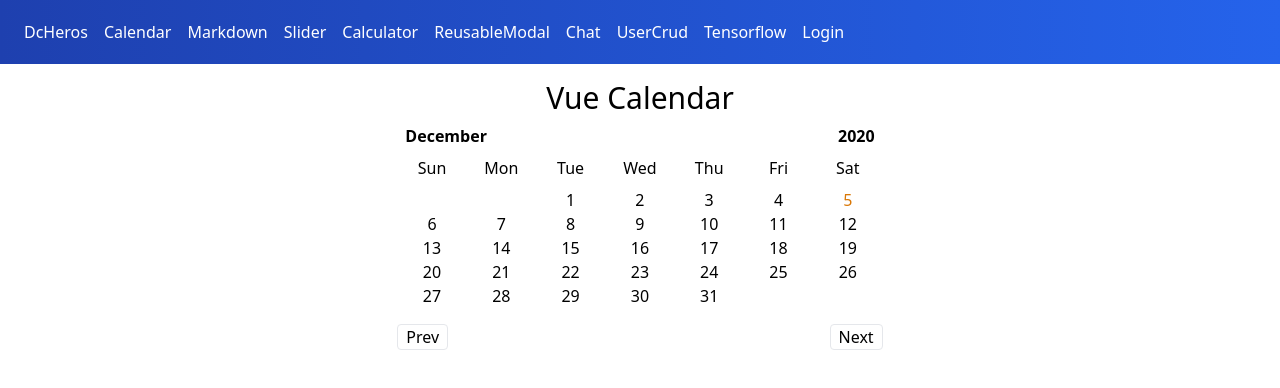
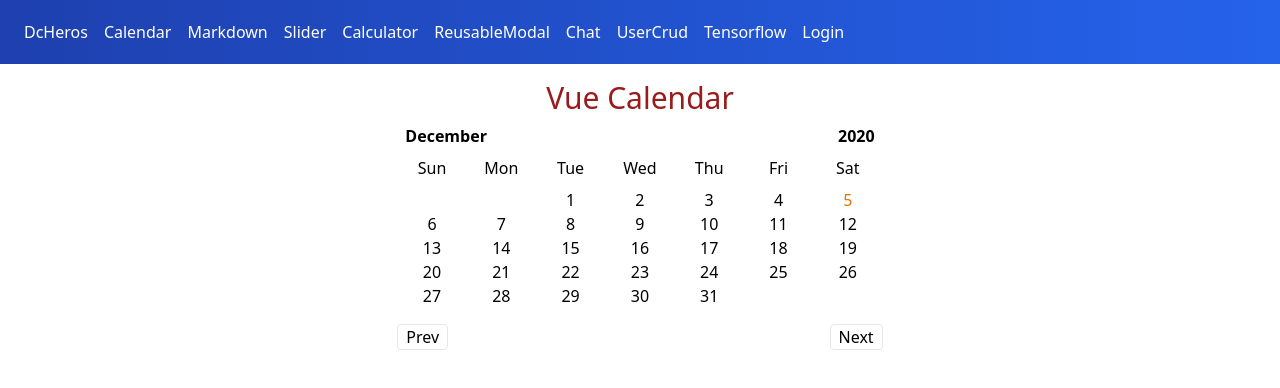
Before and after one commit to jergra/vue-3-project, a Vue app: page /Calendar in a window 1280 px wide. Shown: the top 388 px of the page. Built offline with nearby package versions, Linux system fonts and the light colour scheme; no server answers.

Commit message:
change color

```diff
--- a/src/pages/Calendar.vue
+++ b/src/pages/Calendar.vue
@@ -1,6 +1,6 @@
 <template>
   <div class="m-auto p-2">
-    <h1 class="text-3xl my-2 text-center">Vue Calendar</h1>
+    <h1 class="text-3xl my-2 text-center text-red-800">Vue Calendar</h1>
     <section class="mx-2 flex justify-between">
       <h2 class="font-bold">{{ currentMonthName }}</h2>
       <h2 class="font-bold">{{ currentYear }}</h2>
```
Also changed, not shown: 1 other file (tests, documents, lock files or other folders).
